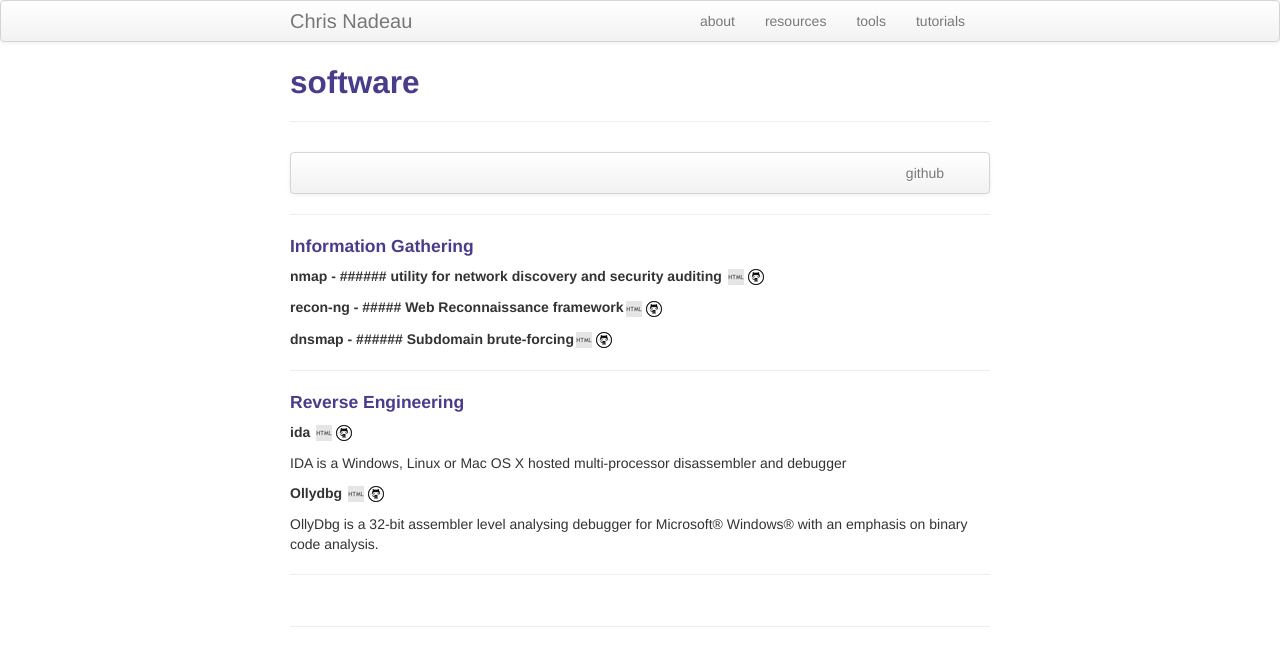
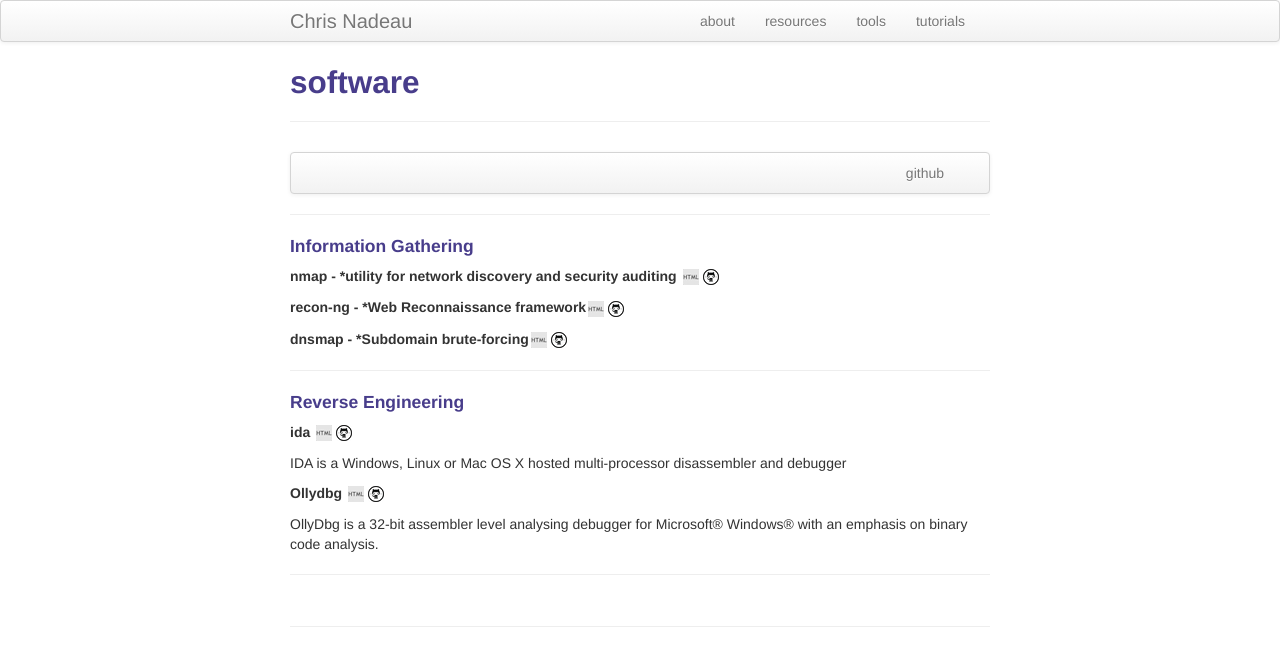
Before and after one commit to dynamicparallax/dynamicparallax.github.io, a Jekyll site: the page built from pages/tools.md, in a window 1280 px wide. Shown: the top 666 px of the page. Built offline with Jekyll 4.4.1, drawn with Linux system fonts in a browser that asks for light colours.

Commit message:
Update tools.md

```diff
--- a/pages/tools.md
+++ b/pages/tools.md
@@ -16,11 +16,11 @@
 
 #### Information Gathering
 
-##### nmap - ###### utility for network discovery and security auditing <a href="https://nmap.org/" target="_blank">![html](icons16/html-icon.png)</a><a href="https://www.hex-rays.com/products/ida/" target="_blank">![git](icons16/github-icon.png)</a>
+##### nmap - *utility for network discovery and security auditing <a href="https://nmap.org/" target="_blank">![html](icons16/html-icon.png)</a><a href="https://www.hex-rays.com/products/ida/" target="_blank">![git](icons16/github-icon.png)</a>
 
-##### recon-ng - ##### Web Reconnaissance framework<a href="https://bitbucket.org/LaNMaSteR53/recon-ng" target="_blank">![html](icons16/html-icon.png)</a><a href="https://www.hex-rays.com/products/ida/" target="_blank">![git](icons16/github-icon.png)</a>
+##### recon-ng - *Web Reconnaissance framework<a href="https://bitbucket.org/LaNMaSteR53/recon-ng" target="_blank">![html](icons16/html-icon.png)</a><a href="https://www.hex-rays.com/products/ida/" target="_blank">![git](icons16/github-icon.png)</a>
 
-##### dnsmap - ###### Subdomain brute-forcing<a href="https://github.com/makefu/dnsmap" target="_blank">![html](icons16/html-icon.png)</a><a href="https://www.hex-rays.com/products/ida/" target="_blank">![git](icons16/github-icon.png)</a>
+##### dnsmap - *Subdomain brute-forcing<a href="https://github.com/makefu/dnsmap" target="_blank">![html](icons16/html-icon.png)</a><a href="https://www.hex-rays.com/products/ida/" target="_blank">![git](icons16/github-icon.png)</a>
 
 ---
 
```
